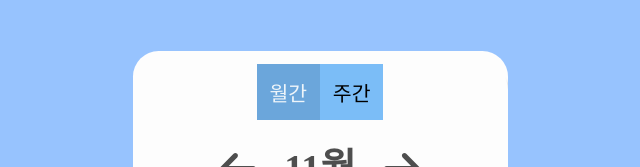
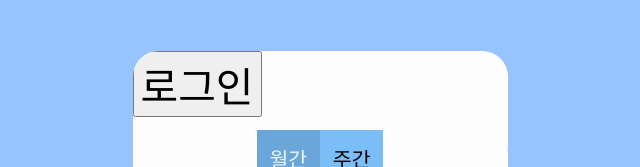
Before and after one commit to hunter-dust/front, a React (Create React App) app: page / in a window 1280 px wide. Shown: the top 167 px of the page, without its empty margins (320-960 px from the left). Built offline with nearby package versions, Linux system fonts and the light colour scheme.

Commit message:
[#6] [Fixing] 카카오 소셜로그인 연결 진행 중

```diff
--- a/src/components/UI/molecules/KakaoLogin.tsx
+++ b/src/components/UI/molecules/KakaoLogin.tsx
@@ -1,7 +1,7 @@
 import StyledButton from "../atoms/loginBtn";
 
 const REST_API_KEY = "a5caa0b539b2a1a1bc0a424c0eb6abe3";
-const REDIRECT_URI = "http://localhost:3000/kakao/callback";
+const REDIRECT_URI = "http://3.34.125.88/kakao/callback";
 
 export const KAKAO_AUTH_URL = `https://kauth.kakao.com/oauth/authorize?client_id=${REST_API_KEY}&redirect_uri=${REDIRECT_URI}&response_type=code`;
 
--- a/src/components/pages/Kakao.tsx
+++ b/src/components/pages/Kakao.tsx
@@ -10,7 +10,7 @@ const Kakao = () => {
   const code: string | null = new URL(window.location.href).searchParams.get("code");
 
   useEffect(() => {
-    dispatch(kakaoLogin({ code }));
+    dispatch(kakaoLogin({ token: code }));
   }, []);
 
   return <>잠시만 기다려주세요</>;
--- a/src/components/pages/Main.tsx
+++ b/src/components/pages/Main.tsx
@@ -1,7 +1,13 @@
+import HeaderTemp from "components/templates/HeaderTemp";
 import MainTemp from "components/templates/MainTemp";
 
 const Main = () => {
-  return <MainTemp />;
+  return (
+    <>
+      <HeaderTemp />
+      <MainTemp />
+    </>
+  );
 };
 
 export default Main;
--- /dev/null
+++ b/src/components/templates/HeaderTemp.tsx
@@ -0,0 +1,23 @@
+import React, { useEffect, useState } from "react";
+import { useNavigate } from "react-router-dom";
+const HeaderTemp = () => {
+  const navi = useNavigate();
+  const [loginState, setLoginState] = useState<String>("");
+  const token: String | null = localStorage.getItem("jwtToken");
+  useEffect(() => {
+    token !== null ? setLoginState("로그아웃") : setLoginState("로그인");
+  }, []);
+
+  const moveLogin = () => {
+    if (loginState === "로그인") {
+      navi("/login");
+    }
+  };
+  return (
+    <div>
+      <button onClick={moveLogin}>{loginState}</button>
+    </div>
+  );
+};
+
+export default HeaderTemp;
--- a/src/redux/modules/KakaoLoginSlice.ts
+++ b/src/redux/modules/KakaoLoginSlice.ts
@@ -20,7 +20,6 @@ const initialState: KakaoState = {
 
 // 로그인 요청 및 유저 정보 가져오기
 export const kakaoLogin = createAsyncThunk("KakaoSlice/socialLogin", async (code: String | any, thunkAPI) => {
-  console.log(code);
   try {
     const response = await instance.get(`kakao`, code.code);
     const provider = response.data.user.provider;
--- a/src/redux/modules/instance.js
+++ b/src/redux/modules/instance.js
@@ -1,7 +1,8 @@
 import axios from "axios";
 
 const instance = axios.create({
-  baseURL: "http://54.180.97.255/",
+  baseURL: "http://3.34.125.88/",
+  withCredentials: true,
 });
 
 export default instance;
```
